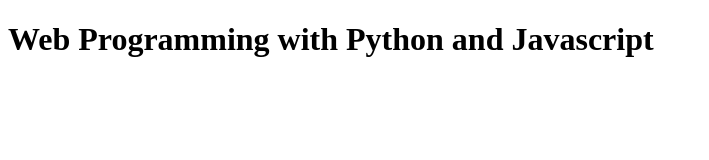
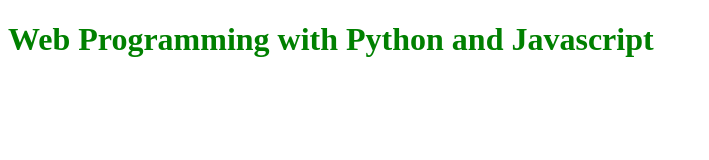
Before and after one commit to mjthecoder65/hello, a plain HTML site: page index.html in a window 1280 px wide. Shown: the whole page, without its empty margins (0-709 px from the left). Drawn offline with Linux system fonts and the light colour scheme.

Commit message:
Update index.html

```diff
--- a/index.html
+++ b/index.html
@@ -4,6 +4,6 @@
         <title>Web programming</title>
     </head>
     <body>
-        <h1>Web Programming with Python and Javascript</h1>
+        <h1 style="color:green;">Web Programming with Python and Javascript</h1>
     </body>
 </html>
```
